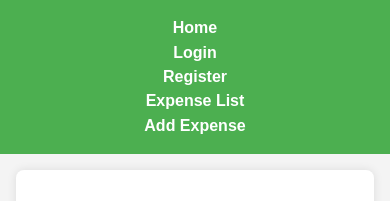
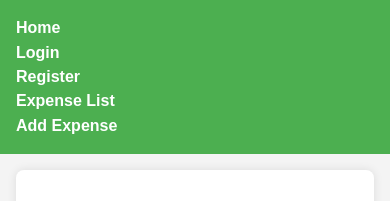
Before and after one commit to Gowtham271199/Expense-calculator-FE, a React (Create React App) app: page /expenses in a window 390 px wide. Shown: the top 201 px of the page. Built offline with nearby package versions, Linux system fonts and the light colour scheme; no server answers.

Commit message:
responsive2

```diff
--- a/src/App.css
+++ b/src/App.css
@@ -10,7 +10,8 @@ nav {
   background-color: #4caf50;
   padding: 1rem;
   display: flex;
-  flex-direction: column; /* Stack nav items vertically on small screens */
+  flex-direction: row; /* Default to horizontal layout */
+  justify-content: center; /* Center align nav items */
   align-items: center;
 }
 
@@ -18,7 +19,7 @@ nav a {
   color: white;
   text-decoration: none;
   font-weight: bold;
-  margin: 0.5rem 0; /* Add margin for spacing */
+  margin: 0 1rem; /* Horizontal margin for spacing */
 }
 
 nav a:hover {
@@ -103,7 +104,12 @@ li {
 /* Responsive Styles */
 @media (max-width: 768px) {
   nav {
-    flex-direction: column; /* Stack nav items vertically */
+    flex-direction: column; /* Stack nav items vertically on smaller screens */
+    align-items: flex-start; /* Align items to the start */
+  }
+
+  nav a {
+    margin: 0.5rem 0; /* Vertical margin for spacing */
   }
 
   .container {
```
